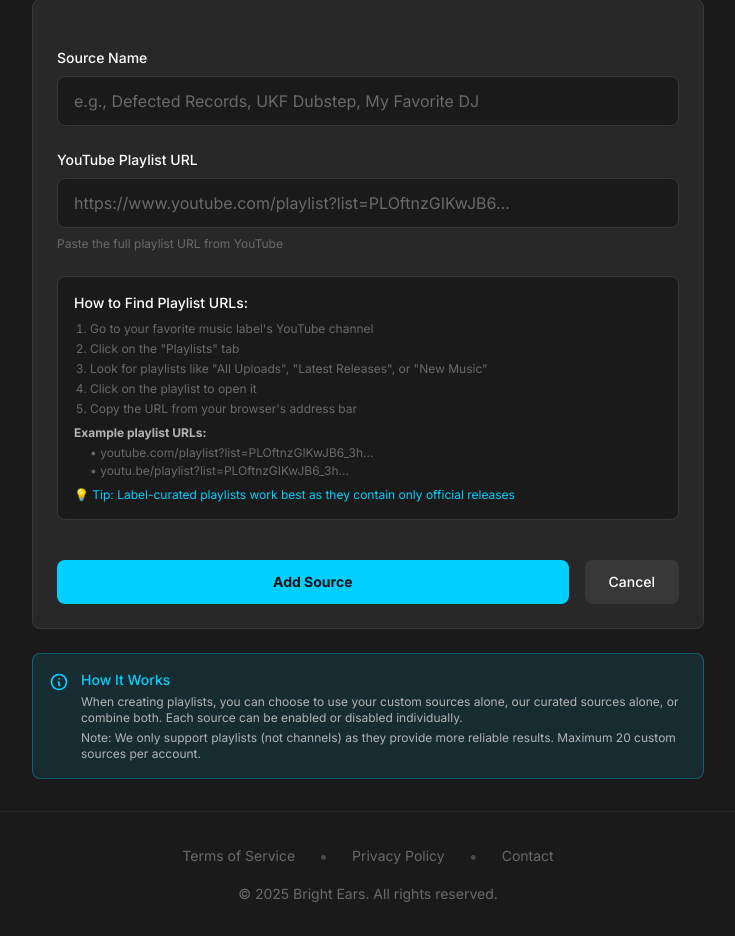
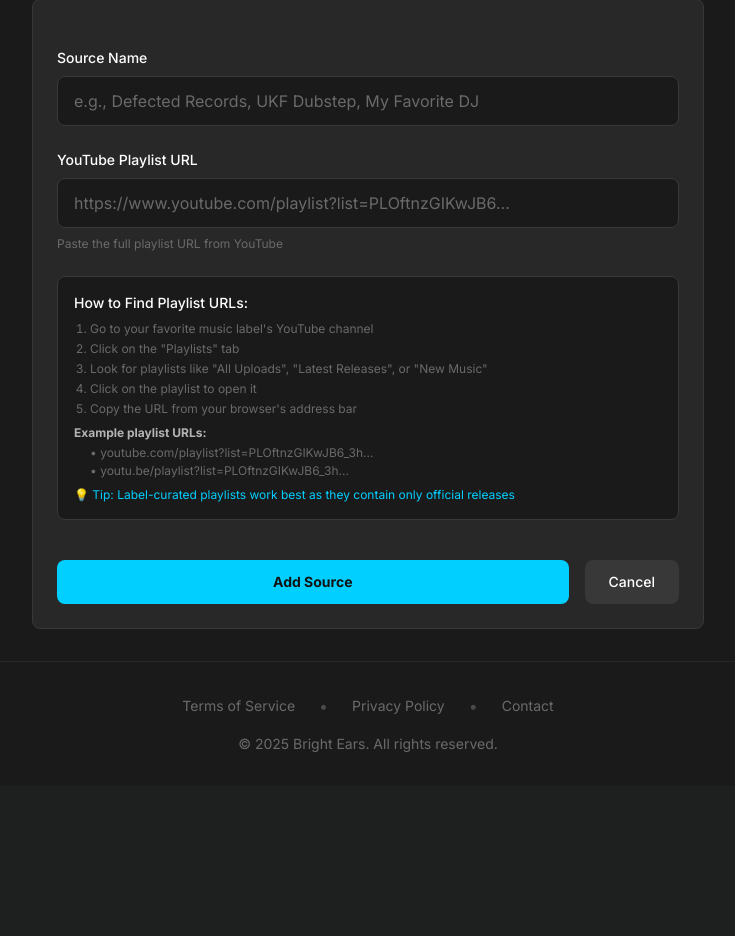
Before and after one commit to brightears/spotify-playlist-generator, a Flask app: template templates/add_source.html in a window 1280 px wide. Shown: the part 230-1166 px from the top of the page, without its empty margins (272-1007 px from the left). After the commit the page ends 982 px from the top, so only its background shows below. Run offline with Flask 3, Linux system fonts and the light colour scheme; the template is opened without the code that fills it: most values are stand-ins (such as "Sample title", 1, 10 or a date in 2020); some libraries are stand-ins or nearby versions.

Commit message:
fix: remove redundant 'How It Works' section from add source page
The instructions on how to find playlist URLs already provide clear
guidance. The 'How It Works' section was redundant and potentially
confusing.

🤖 Generated with [Claude Code](https://claude.ai/code)

Co-Authored-By: Claude <noreply@anthropic.com>

```diff
--- a/templates/add_source.html
+++ b/templates/add_source.html
@@ -74,18 +74,6 @@
             </form>
         </div>
 
-        <div class="mt-6 bg-[#00CFFF]/10 border border-[#00CFFF]/30 rounded-lg p-4">
-            <div class="flex items-start gap-3">
-                <svg class="w-5 h-5 text-[#00CFFF] mt-0.5 flex-shrink-0" fill="none" stroke="currentColor" viewBox="0 0 24 24">
-                    <path stroke-linecap="round" stroke-linejoin="round" stroke-width="2" d="M13 16h-1v-4h-1m1-4h.01M21 12a9 9 0 11-18 0 9 9 0 0118 0z"></path>
-                </svg>
-                <div>
-                    <h4 class="text-[#00CFFF] text-sm font-medium mb-1">How It Works</h4>
-                    <p class="text-[#b3b3b3] text-xs">When creating playlists, you can choose to use your custom sources alone, our curated sources alone, or combine both. Each source can be enabled or disabled individually.</p>
-                    <p class="text-[#b3b3b3] text-xs mt-1">Note: We only support playlists (not channels) as they provide more reliable results. Maximum 20 custom sources per account.</p>
-                </div>
-            </div>
-        </div>
     </div>
 </div>
 {% endblock %}
```
